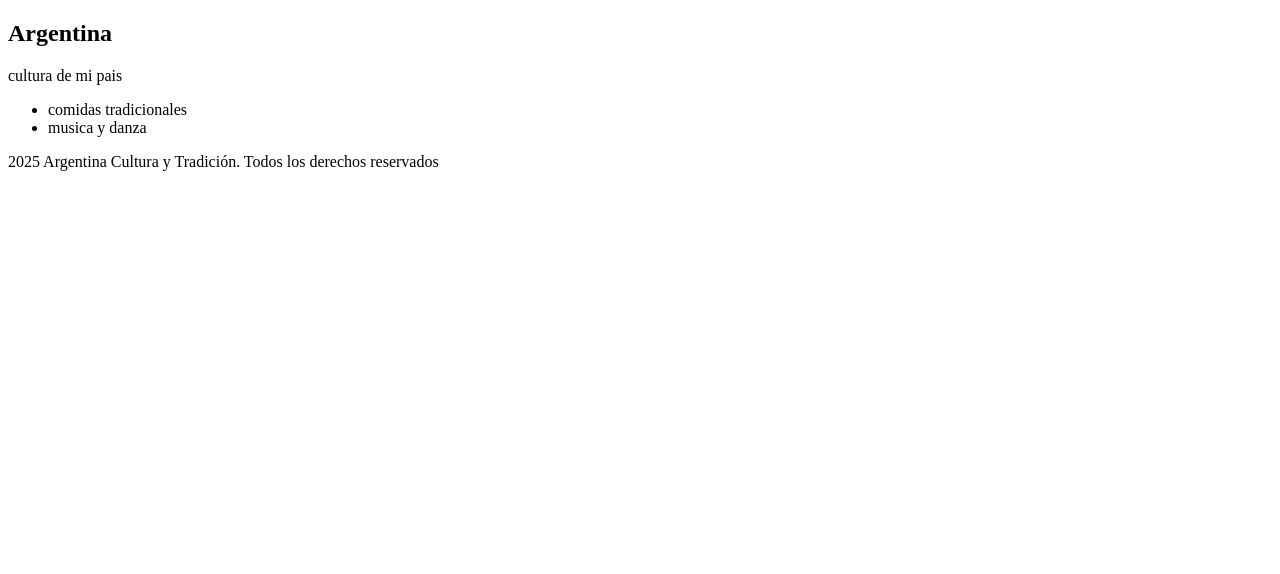
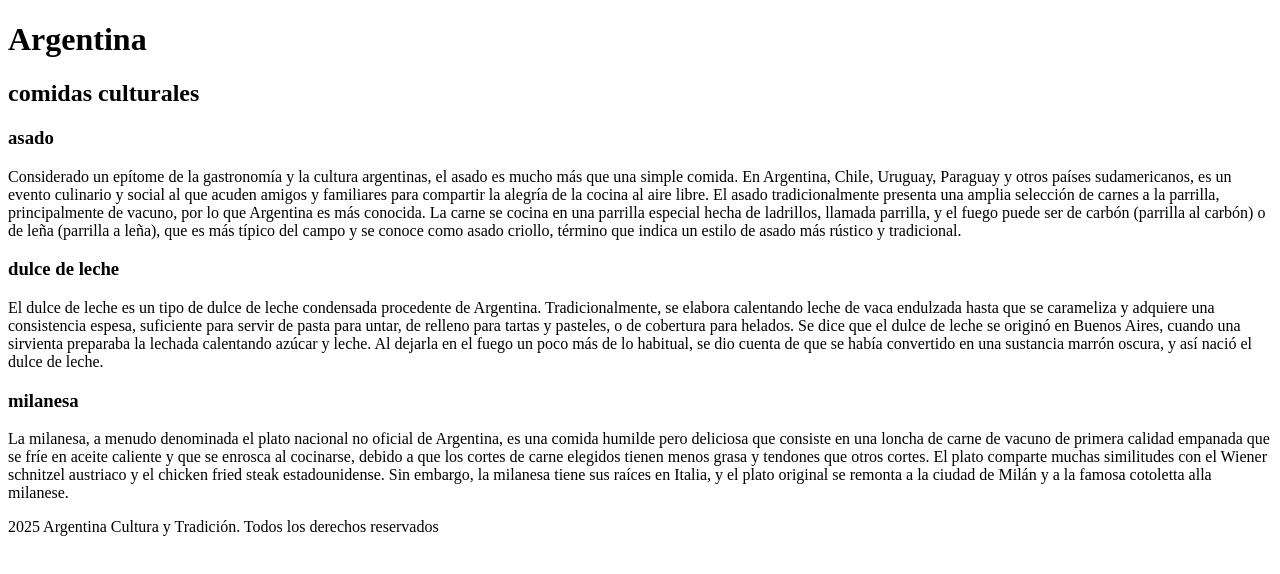
Before and after one commit to joaquin-iz-n/TP01PV2025Joaquin_Nicol-s_Ibanez_Chicchi, a plain HTML site: page index.html in a window 1280 px wide. Drawn offline with Linux system fonts and the light colour scheme.

Commit message:
mejora de la estructura de la pagina

```diff
--- a/index.html
+++ b/index.html
@@ -4,28 +4,47 @@
     <meta charset="UTF-8">
     <meta name="viewport" content="width=device-width, initial-scale=1.0">
     <title>Trabajo practico 1</title>
-    <link rel="style.css" href="style.css">
+    <link rel="stylesheet" href="style.css">
 </head>
 <body>
     <header>
-        <h2> Argentina </h2>
-        <p> cultura de mi pais </p>
+        <h1> Argentina </h1>
+        <h2> comidas culturales </h2>
     </header>
     <nav>
-        <ul>
-            <li>comidas tradicionales</li>
-            <li>musica y danza</li>
-        </ul>
+
+<!--la navegacion-->
+
     </nav>
     <main>
+        <article>
+        <section>
+            <h3>asado</h3>
+            <p>
+            Considerado un epítome de la gastronomía y la cultura argentinas, el asado es mucho más que una simple comida. En Argentina, Chile, Uruguay, Paraguay y otros países sudamericanos, es un evento culinario y social al que acuden amigos y familiares para compartir la alegría de la cocina al aire libre.
+            El asado tradicionalmente presenta una amplia selección de carnes a la parrilla, principalmente de vacuno, por lo que Argentina es más conocida. La carne se cocina en una parrilla especial hecha de ladrillos, llamada parrilla, y el fuego puede ser de carbón (parrilla al carbón) o de leña (parrilla a leña), que es más típico del campo y se conoce como asado criollo, término que indica un estilo de asado más rústico y tradicional.
+            </p>
+        </section>
+        <section>
+            <h3> dulce de leche</h3>
+        <p>
+            El dulce de leche es un tipo de dulce de leche condensada procedente de Argentina. Tradicionalmente, se elabora calentando leche de vaca endulzada hasta que se carameliza y adquiere una consistencia espesa, suficiente para servir de pasta para untar, de relleno para tartas y pasteles, o de cobertura para helados.
+            Se dice que el dulce de leche se originó en Buenos Aires, cuando una sirvienta preparaba la lechada calentando azúcar y leche. Al dejarla en el fuego un poco más de lo habitual, se dio cuenta de que se había convertido en una sustancia marrón oscura, y así nació el dulce de leche.
 
-
+        </p>
+        </section>
+        <section>
+            <h3>milanesa</h3>
+        <p>
+        La milanesa, a menudo denominada el plato nacional no oficial de Argentina, es una comida humilde pero deliciosa que consiste en una loncha de carne de vacuno de primera calidad empanada que se fríe en aceite caliente y que se enrosca al cocinarse, debido a que los cortes de carne elegidos tienen menos grasa y tendones que otros cortes.
+        El plato comparte muchas similitudes con el Wiener schnitzel austriaco y el chicken fried steak estadounidense. Sin embargo, la milanesa tiene sus raíces en Italia, y el plato original se remonta a la ciudad de Milán y a la famosa cotoletta alla milanese.
+        </p>
+        </section>
+    </article>
     </main>
-
 
     <footer>
 <p> 2025 Argentina Cultura y Tradición. Todos los derechos reservados</p>
-
 <!--asi se comenta-->
     </footer>
 </body>
--- a/style.css
+++ b/style.css
@@ -1,5 +1,5 @@
 /*asi se comenta en css*/
 body{
-background-color: blue;
+/*background-color: blue;
 
 }
```
